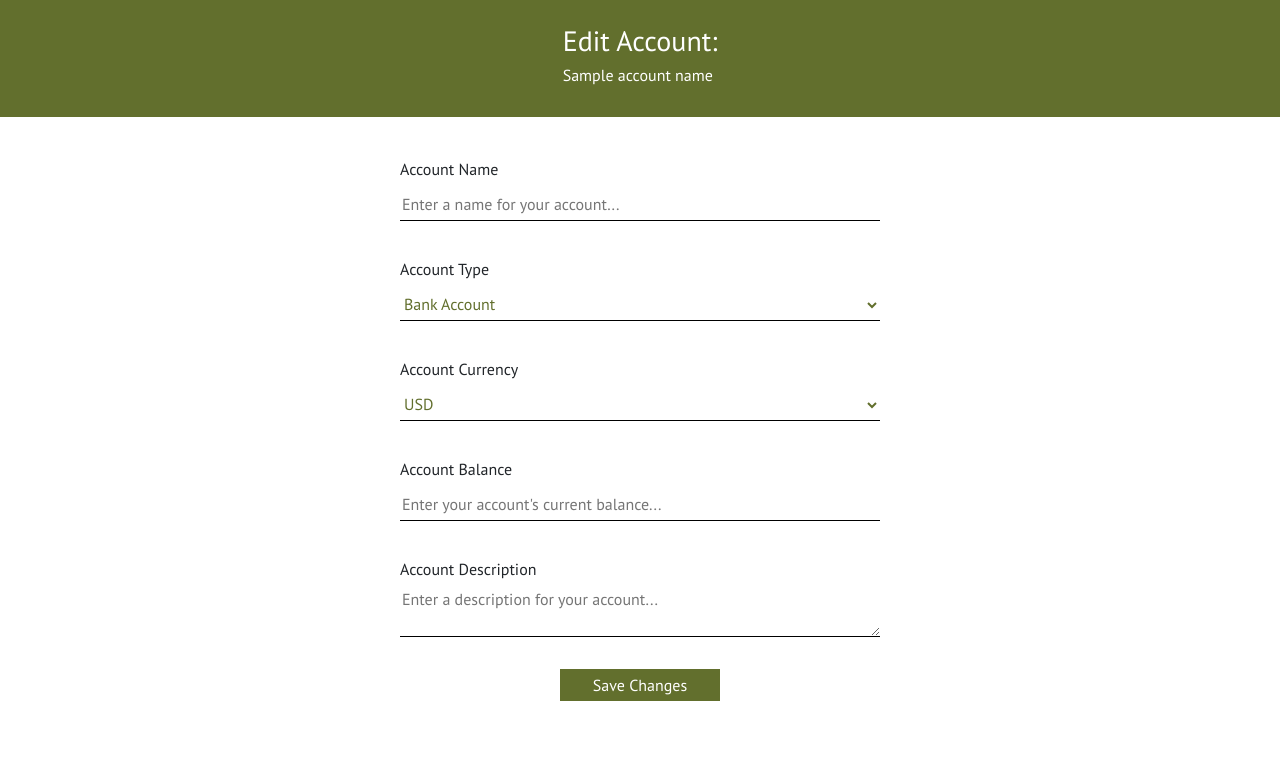
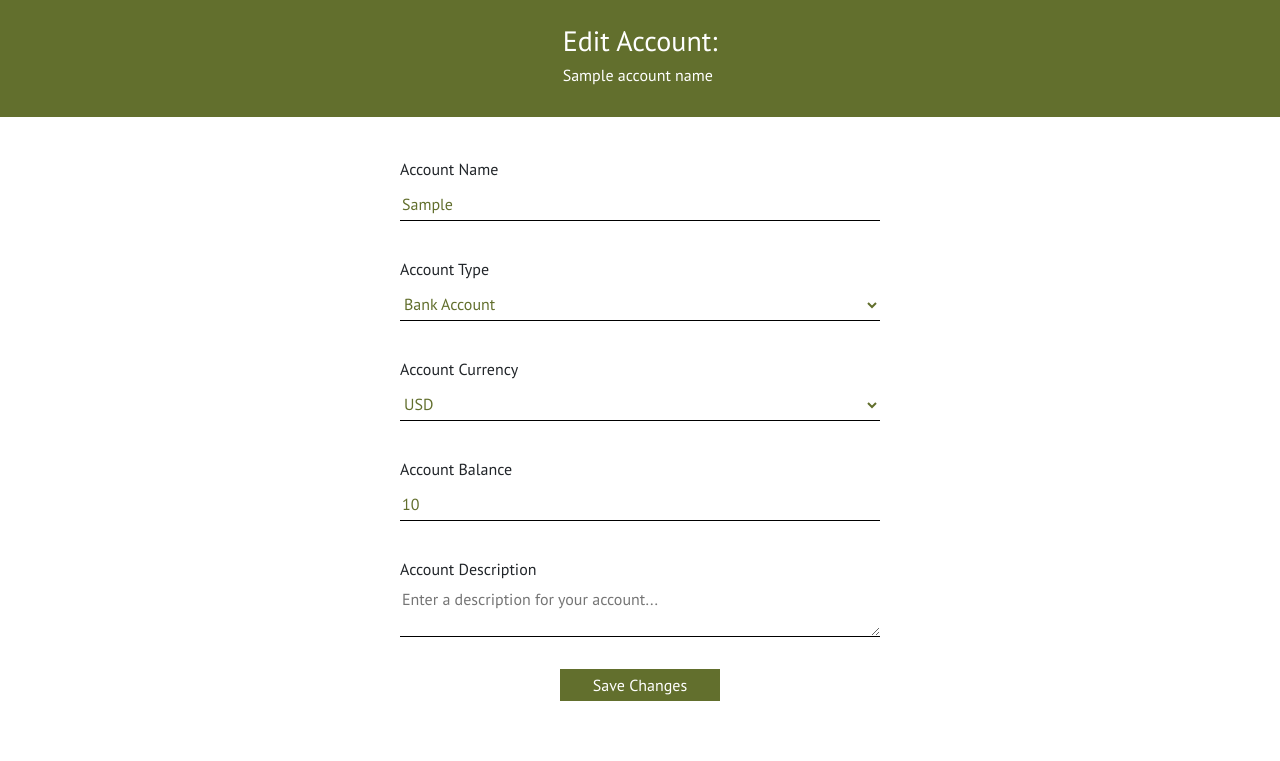
Before and after one commit to ghassan-02/Moneygement, a Flask app: template website/templates/edit_account.html in a window 1280 px wide. Shown: the part 112-873 px from the top of the page. Run offline with Flask 2, Linux system fonts and the light colour scheme; the template is opened without the code that fills it: most values are stand-ins (such as "Sample title", 1, 10 or a date in 2020); some libraries are stand-ins or nearby versions.

Commit message:
small changes in edit account template

```diff
--- a/website/templates/edit_account.html
+++ b/website/templates/edit_account.html
@@ -58,17 +58,18 @@
 
         </div>
 
+        <!-- ADD ACCOUNT VALUES IN INPUT VALUES, SEE BELOW -->
         <form action='' method="POST">
             <div class="fieldset_container">
                 <fieldset>
-                    <label for='account_input_name'>Account Name</label>
-                    <input id='account_input_name' type="text" name='account_input_name'
-                        placeholder="Enter a name for your account...">
+                    <label for='edit_name'>Account Name</label>
+                    <input id='edit_name' type="text" name='edit_name'
+                        placeholder="Enter a name for your account..." value={{ account_name }}> <!-- Notice the value here -->
                 </fieldset>
 
                 <fieldset>
-                    <label for='account_input_type'>Account Type</label>
-                    <select id='account_input_type' name='account_input_type'>
+                    <label for='edit_type'>Account Type</label>
+                    <select id='edit_type' name='edit_type' value={{ account_type }}> <!-- Value must be one of those below !! -->
                         <option value='bank'>Bank Account</option>
                         <option value='online'>Online Account</option>
                         <option value='cash'>Cash</option>
@@ -77,8 +78,8 @@
                 </fieldset>
 
                 <fieldset>
-                    <label for='account_input_currency'>Account Currency</label>
-                    <select id='account_input_currency' name='account_input_currency'>
+                    <label for='edit_currency'>Account Currency</label>
+                    <select id='edit_currency' name='edit_currency' value={{ account_currency }}>
                         <option value='usd'>USD</option>
                         <option value='eur'>EUR</option>
                         <option value='lbp'>LBP</option>
@@ -86,13 +87,13 @@
                 </fieldset>
 
                 <fieldset>
-                    <label for='account_input_balance'>Account Balance</label>
-                    <input id='account_input_balance' type="number" name='account_input_balance' placeholder="Enter your account's current balance...">
+                    <label for='edit_balance'>Account Balance</label>
+                    <input id='edit_balance' type="number" name='edit_balance' placeholder="Enter your account's current balance..." value={{ account_balance }}>
                 </fieldset>
 
                 <fieldset>
-                    <label for='account_input_description'>Account Description</label>
-                    <textarea id='account_input_description' name='account_input_description' placeholder="Enter a description for your account..."></textarea>
+                    <label for='edit_description'>Account Description</label>
+                    <textarea id='edit_description' name='edit_description' placeholder="Enter a description for your account..." value={{ account_description }}></textarea>
                 </fieldset>
 
             </div>
```
